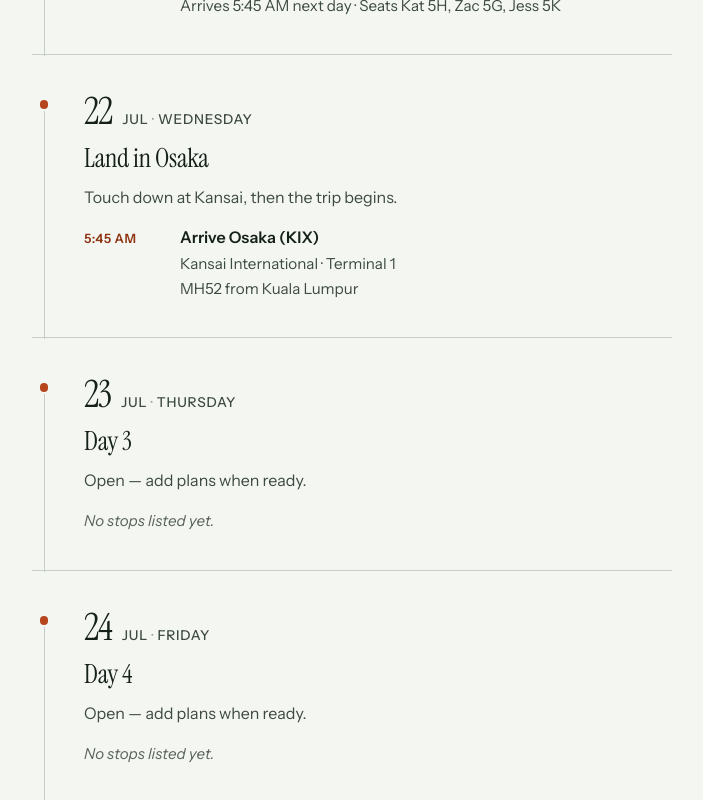
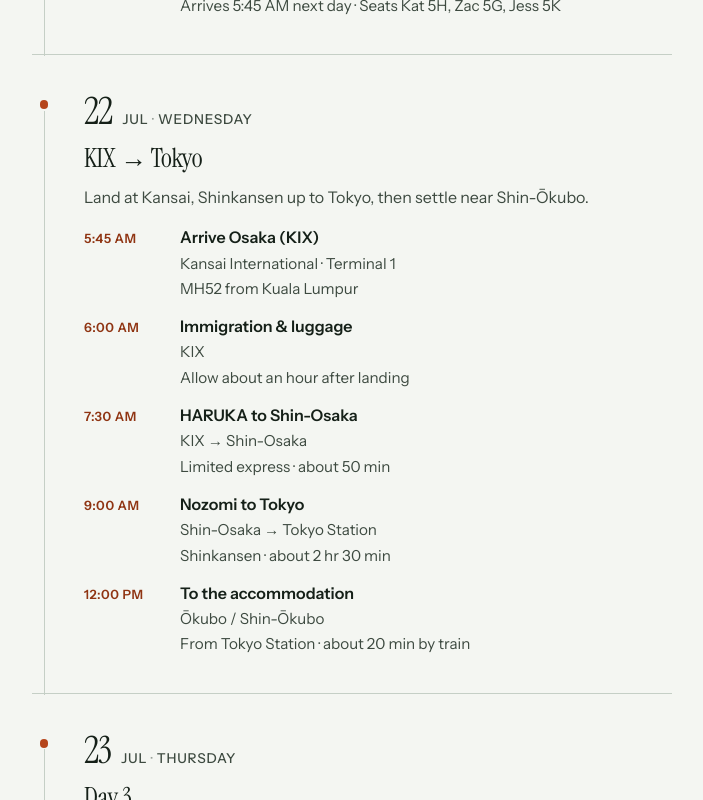
Before and after one commit to kathrynfieg/japan-itinerary-2026, a Vue app: page / in a window 1280 px wide. Shown: the part 1340-2140 px from the top of the page, without its empty margins (288-991 px from the left). Built offline with nearby package versions, Linux system fonts and the light colour scheme.

Commit message:
add first day travel

```diff
--- a/src/data/trip.ts
+++ b/src/data/trip.ts
@@ -63,14 +63,39 @@ export const days: Day[] = [
     id: 'jul-22',
     date: '2026-07-22',
     weekday: 'Wednesday',
-    title: 'Land in Osaka',
-    summary: 'Touch down at Kansai, then the trip begins.',
+    title: 'KIX → Tokyo',
+    summary:
+      'Land at Kansai, Shinkansen up to Tokyo, then settle near Shin-Ōkubo.',
     activities: [
       {
         time: '5:45 AM',
         title: 'Arrive Osaka (KIX)',
         place: 'Kansai International · Terminal 1',
         note: 'MH52 from Kuala Lumpur',
+      },
+      {
+        time: '6:00 AM',
+        title: 'Immigration & luggage',
+        place: 'KIX',
+        note: 'Allow about an hour after landing',
+      },
+      {
+        time: '7:30 AM',
+        title: 'HARUKA to Shin-Osaka',
+        place: 'KIX → Shin-Osaka',
+        note: 'Limited express · about 50 min',
+      },
+      {
+        time: '9:00 AM',
+        title: 'Nozomi to Tokyo',
+        place: 'Shin-Osaka → Tokyo Station',
+        note: 'Shinkansen · about 2 hr 30 min',
+      },
+      {
+        time: '12:00 PM',
+        title: 'To the accommodation',
+        place: 'Ōkubo / Shin-Ōkubo',
+        note: 'From Tokyo Station · about 20 min by train',
       },
     ],
   },
```
